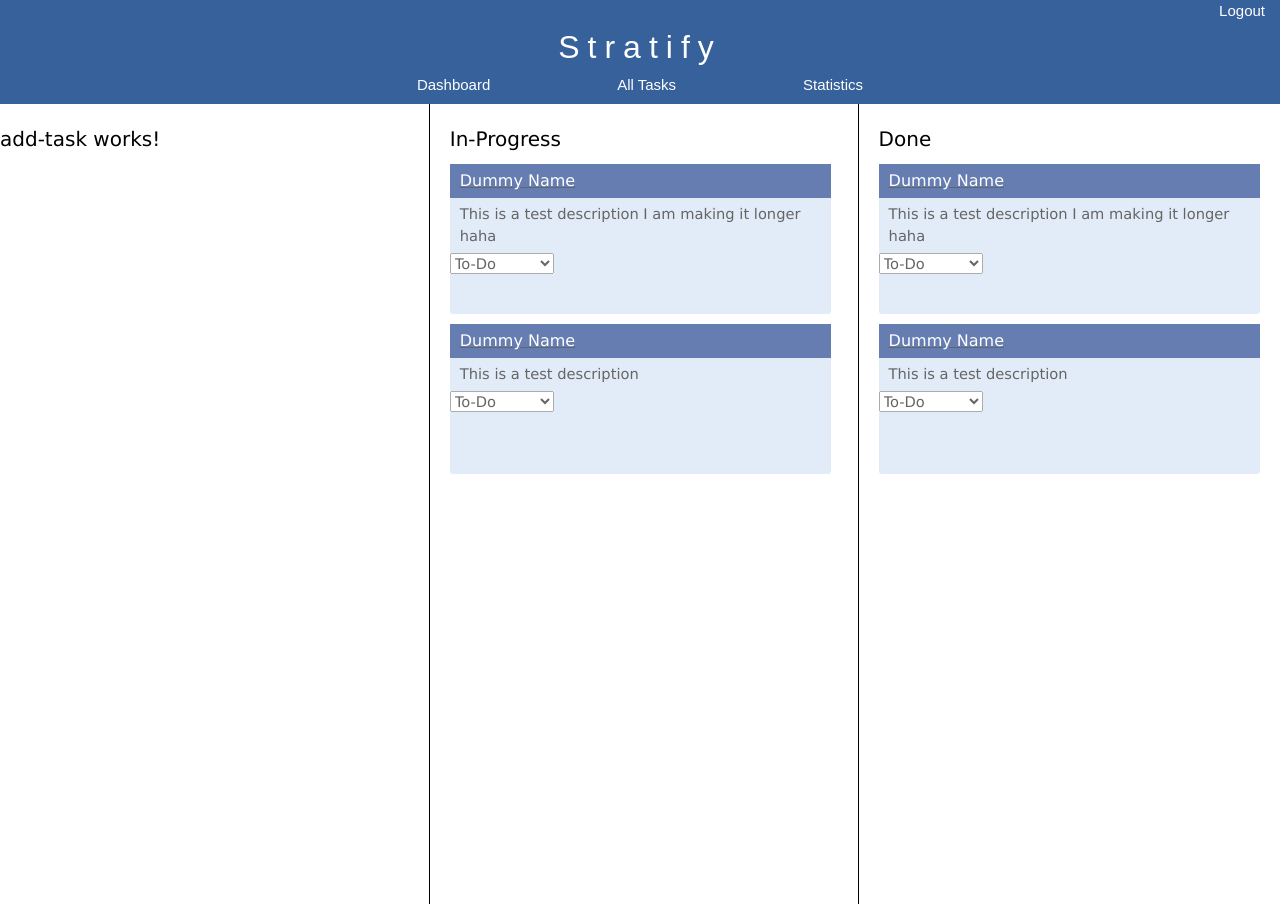
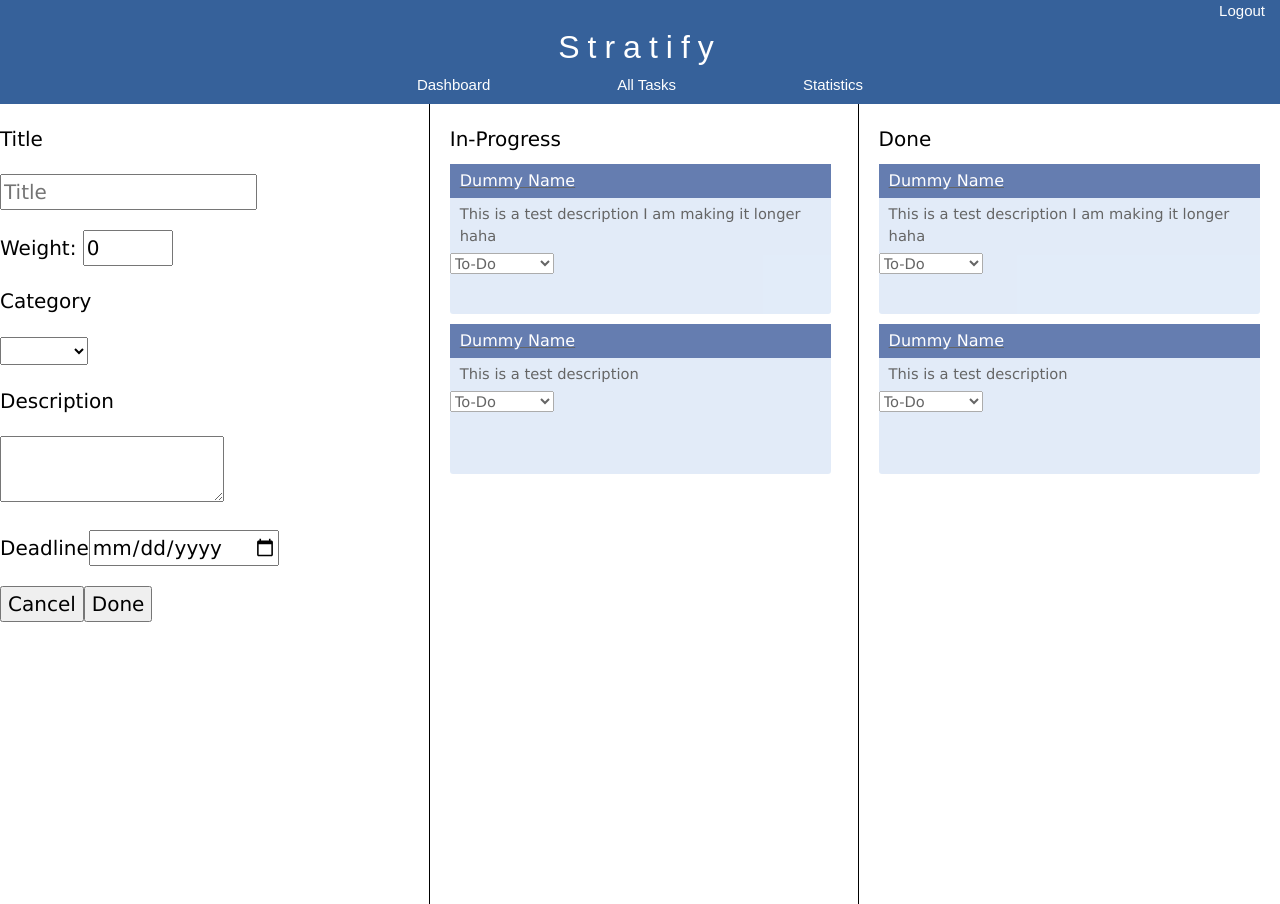
Before and after one commit to richatenany/408Project, an Angular app in the folder public/: page / in a window 1280 px wide. Both pictures are taken after a click on the button 36 px from the left and 139 px from the top of the page. Built offline with nearby package versions, Linux system fonts and the light colour scheme.

Commit message:
Sending response back to server and navigating

```diff
--- a/public/src/app/add-task/add-task.component.html
+++ b/public/src/app/add-task/add-task.component.html
@@ -1 +1,18 @@
-<p>add-task works!</p>
+<div class='wrapper'>
+    <p>Title</p>
+    <input type='text' placeholder='Title' name='title' [(ngModel)]='title' >
+    <p>Weight: <input type='number' name='weight' min="0" max="12" [(ngModel)]='weight'></p>
+    <p>Category</p>
+    <select [(ngModel)]='category' name='category'>
+        <option value='Health'>Health</option>
+        <option value='Health'>Work</option>
+        <option value='Health'>Social</option>
+    </select>
+    <p>Description</p>
+    <textarea [(ngModel)]='description' name='description'></textarea>
+    <p>Deadline<input type='date' [(ngModel)]='date' name='date'></p>
+    <div class='bottom'>
+        <button (click)=cancelPressed()>Cancel</button>
+        <button (click)=donePressed()>Done</button>
+    </div>
+</div>
--- a/public/src/app/add-task/add-task.component.ts
+++ b/public/src/app/add-task/add-task.component.ts
@@ -1,4 +1,5 @@
-import { Component, OnInit } from '@angular/core';
+import { Component, OnInit, EventEmitter, Output } from '@angular/core';
+import { HttpClient } from '@angular/common/http';
 
 @Component({
   selector: 'app-add-task',
@@ -7,9 +8,36 @@ import { Component, OnInit } from '@angular/core';
 })
 export class AddTaskComponent implements OnInit {
 
-  constructor() { }
+  title:string;
+  weight:number;
+  category:string;
+  description:string;
+  date:string;
+
+  @Output() switchBack: EventEmitter<{success: boolean}>;
+
+  constructor(private _http: HttpClient) {
+    this.title=''
+    this.weight=0;
+    this.category='';
+    this.description=''
+    this.date=''
+    this.switchBack = new EventEmitter<{success: boolean}>();
+  }
 
   ngOnInit() {
   }
+  cancelPressed(){
+    return this.switchBack.emit({success: false});
+  }
+  donePressed(){
+    this._http.post('/testRoute',{title: this.title, weight: this.weight, category:this.category, description: this.description, date: this.date}).subscribe(data=>{
+      console.log("Received response:", data);
+      if(data['success'] === 1) {
+        return this.switchBack.emit({success: true});
+      }
+    })
+
+  }
 
 }
--- a/public/src/app/dashboard/dashboard.component.html
+++ b/public/src/app/dashboard/dashboard.component.html
@@ -1,7 +1,7 @@
 <link rel="stylesheet" href="https://cdnjs.cloudflare.com/ajax/libs/font-awesome/4.7.0/css/font-awesome.min.css">
 <div class="flex-grid-thirds">
     <app-dashboard-section sectionName="To-Do" (switchTo)="switchListener($event)" *ngIf="!addPressed && sectionToSwitch!=0"></app-dashboard-section>
-    <app-add-task *ngIf=addPressed></app-add-task>
+    <app-add-task *ngIf=addPressed (switchBack)="switchBackListener($event)"></app-add-task>
     <app-task-info *ngIf="sectionToSwitch==0"  taskID={{showingTaskID}}></app-task-info>
     <app-dashboard-section sectionName="In-Progress" (switchTo)="switchListener($event)" *ngIf="sectionToSwitch!=1"></app-dashboard-section>
     <app-task-info *ngIf="sectionToSwitch==1" taskID={{showingTaskID}}></app-task-info>
--- a/public/src/app/dashboard/dashboard.component.ts
+++ b/public/src/app/dashboard/dashboard.component.ts
@@ -32,4 +32,8 @@ export class DashboardComponent implements OnInit {
     console.log("Received event:", info);
   }
 
+  switchBackListener(info: {success: boolean}){
+    this.addPressed = false;
+  }
+
 }
```
Also changed, not shown: public/src/app/app.module.ts (+7 -1 lines).
